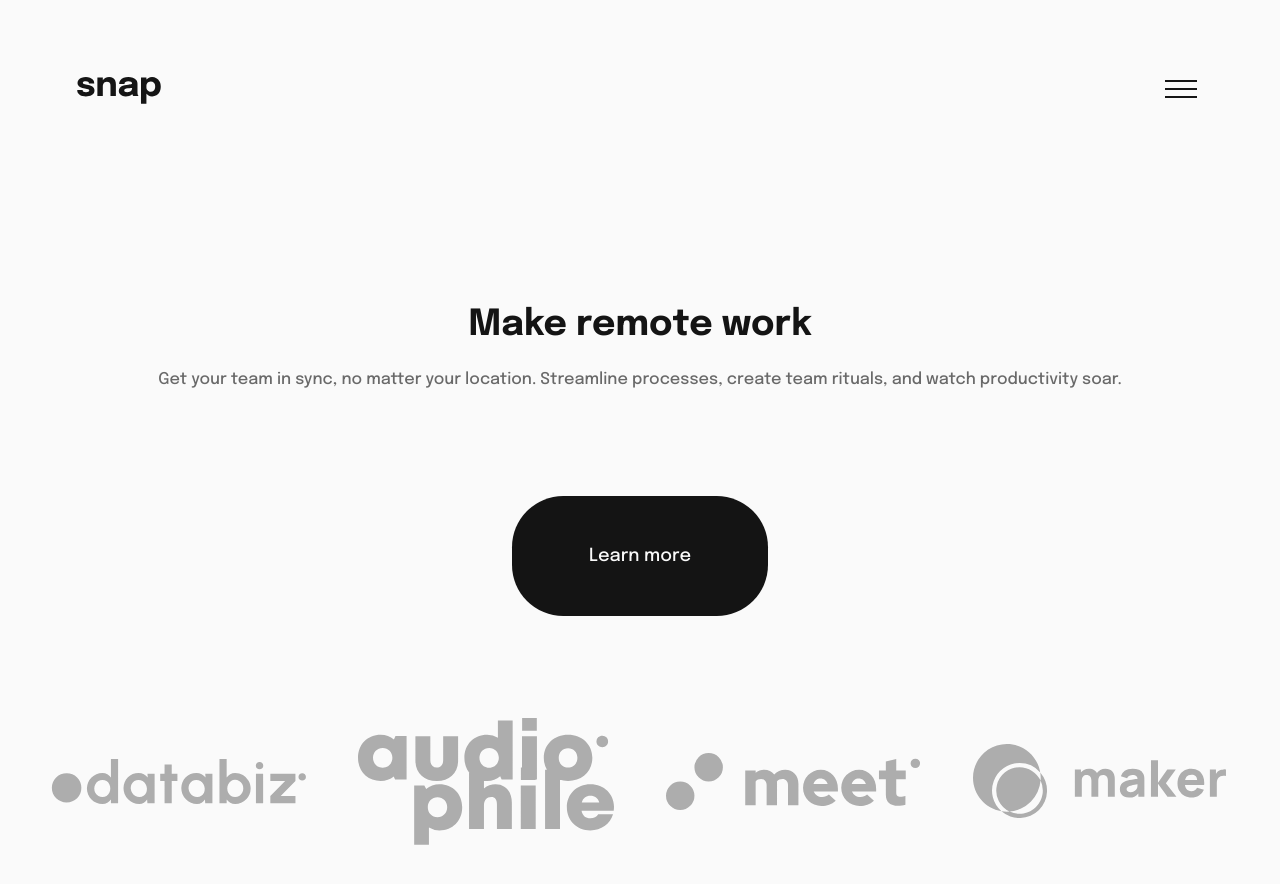
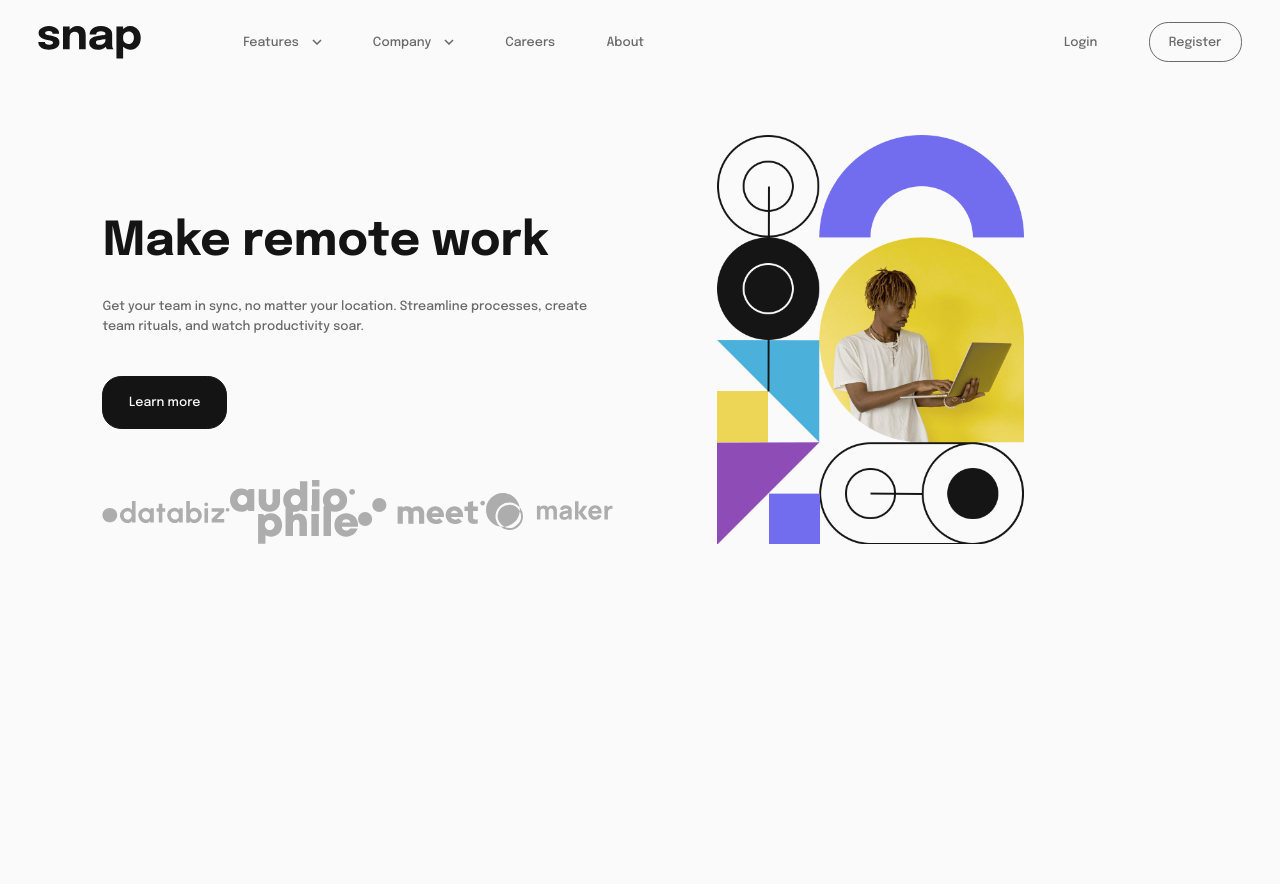
Before and after one commit to JoeMarv/snap, a plain HTML site: page index.html in a window 1280 px wide. After the commit the page ends 800 px from the top, so only its background shows below. Drawn offline with Linux system fonts and the light colour scheme.

Commit message:
768 done

```diff
--- a/index.html
+++ b/index.html
@@ -9,6 +9,7 @@
   <title>Snap Landing Page</title>
 </head>
 <body>
+  <div class="header-and-menu">
     <header class="header">
       <img src="images/logo.svg" class="logo">
 
@@ -18,6 +19,7 @@
 
      <div class="menu">
       <div class="menu-content">
+        <div class="menu-major">
           <div class="close-btn-container">
             <button class="close-btn">
               <img src="images/icon-close-menu.svg">
@@ -31,7 +33,7 @@
               <img src="images/icon-arrow-up.svg" class="up-icon">
             </button>
 
-        <div class="menu-expand-text">
+            <div class="menu-expand-text one">
               <div class="menu-expand-text-container">
                 <img src="images/icon-todo.svg" class="menu-expand-text-icon">
                 <span>Todo List</span>
@@ -83,6 +85,7 @@
           <div class="menu-content-content">
             <span>About</span>
           </div>
+        </div>
 
         <div class="register">
           <span>Login</span>
@@ -91,7 +94,10 @@
         </div>
       </div>
      </div>
+  </div>
 
+
+  <div class="hero-main-and-footer">
     <div class="hero-container"></div>
 
    <div class="main-and-footer">
@@ -112,6 +118,7 @@
       <img src="images/client-maker.svg" class="client">
     </footer>
    </div>
+  </div>
 
 
 
--- a/styles.css
+++ b/styles.css
@@ -85,6 +85,7 @@ button {
     width: auto;
     cursor: pointer;
     transition: var(--transition);
+    border: 1px solid var(--clr-almost-black);
 }
 
 .learn-btn:hover {
@@ -113,8 +114,8 @@ button {
     width: 100vw;
     backdrop-filter: brightness(0.5);
     color: var(--clr-medium-gray);
-    transition: 1s linear;
     display: none;
+    top: 0;
 }
 
 .menu-content {
@@ -147,7 +148,7 @@ button {
     display: flex;
     flex-direction: column;
     align-items: flex-start;
-    margin: 2vw 6vw
+    margin: 2vw 6vw;
 }
 
 .menu-expand {
@@ -258,3 +259,192 @@ button {
     display: flex;
 }
 /* MENU STYLES END */
+
+
+/*For screens >= 768px */
+@media screen and (min-width: 768px) {
+    h1 {
+        font-size: 2.6em;
+    }
+
+    .header-and-menu {
+        display: flex;
+        flex-direction: row;
+        justify-content: left;
+    }
+
+    .header {
+        margin: 2vw 2vw 2vw 3vw
+    }
+
+    .logo {
+        width: 8vw;
+        height: auto
+    }
+
+    .menu-btn {
+        display: none;
+    }
+
+    .hero-main-and-footer {
+        display: flex;
+        flex-direction: row-reverse;
+        justify-content: space-between;
+        margin: 4vw 8vw;
+    }
+
+    .hero-container {
+        width: 36vw;
+        height: auto;
+        background-image: url(images/image-hero-desktop.png);
+        background-size: contain;
+    }
+
+    .main {
+        text-align: left;
+        margin: 4vw 8vw 4vw 0vw;
+        width: 40vw;
+        align-items: flex-start;
+    }
+
+    .main span {
+        line-height: 1.6;
+        font-size: 0.7em;
+        color: var(--clr-medium-gray);
+    }
+
+    .learn-btn {
+        margin: 3vw 0vw 0vw 0vw;
+        padding: 1.5vw 2vw;
+        font-size: 0.7em;
+        border-radius: 1.5vw;
+    }
+
+    .footer {
+        display: flex;
+        flex-direction: row;
+        justify-content: space-between;
+        margin: 0vw 8vw 0vw 0vw;
+        width: 40vw;
+    }
+
+    .client {
+        width: 10vw;
+        object-fit:contain;
+    }
+
+    /* MENU STYLES START*/
+    .menu {
+        position: relative;
+        height: auto;
+        width: auto;
+        backdrop-filter: brightness(1);
+        display: flex;
+    }
+
+    .menu-content {
+        background-color: inherit;
+        height: auto;
+        width: 87vw;
+        margin: 0vw 0vw 0vw 0vw;
+        display: flex;
+        flex-direction: row;
+        align-items: center;
+        justify-content: space-between;
+    }
+
+    .menu-major {
+        display: flex;
+        flex-direction: row;
+        margin: 0vw 0vw 0vw 4vw;
+    }
+
+    .menu-content button {
+        font-size: 0.7em;
+    }
+
+    .close-btn-container {
+        display: none;
+    }
+
+    .menu-expanded {
+        margin: 0vw 2vw;
+    }
+
+    .menu-expand {
+        padding: 0vw;
+        margin: 2vw 0vw;
+    }
+
+    .menu-expand img {
+        margin: 0vw 0vw 0vw 1vw;
+    }
+
+    .down-icon {
+        display: flex;
+    }
+
+    .up-icon {
+        display: none;
+    }
+
+    .menu-expand-text {
+        position: absolute;
+        background-color: var(--clr-almost-white);
+        width: auto;
+        border-radius: 1vw;
+        box-shadow: 0vw 1vw 4vw rgba(0, 0, 0, 0.2);
+        margin: 6vw 0vw 0vw 0vw;
+        font-size: 0.7em;
+        display: none;
+    }
+
+    .one {
+        margin-left: -10vw;
+    }
+
+    .menu-expand-text-container {
+        margin: 1.5vw 3vw;
+    }
+
+    .menu-expand-text-container img {
+        margin: 0vw 1.5vw 0vw 0vw;
+    }
+
+    .menu-content-content {
+        margin: 2vw;
+        font-size: 0.7em;
+    }
+
+    .register {
+        display: flex;
+        flex-direction: row;
+        justify-content: space-between;
+        margin: 0vw 1vw;
+    }
+
+    .register span {
+        margin: 0vw 2vw;
+        font-size: 0.7em;
+    }
+
+    .register-btn {
+        padding: 1vw 1.5vw;
+        border-radius: 1.5vw;
+        margin: 0vw 2vw;
+    }
+
+    /* Menu toggle styles*/
+    .down .down-icon {
+        display: none;
+    }
+
+    .down .up-icon {
+        display: flex
+    }
+
+    .down .menu-expand-text {
+        display: flex;
+    }
+    /* MENU STYLES END */
+}
```
Lines whose indentation alone changed are shown as unchanged.
